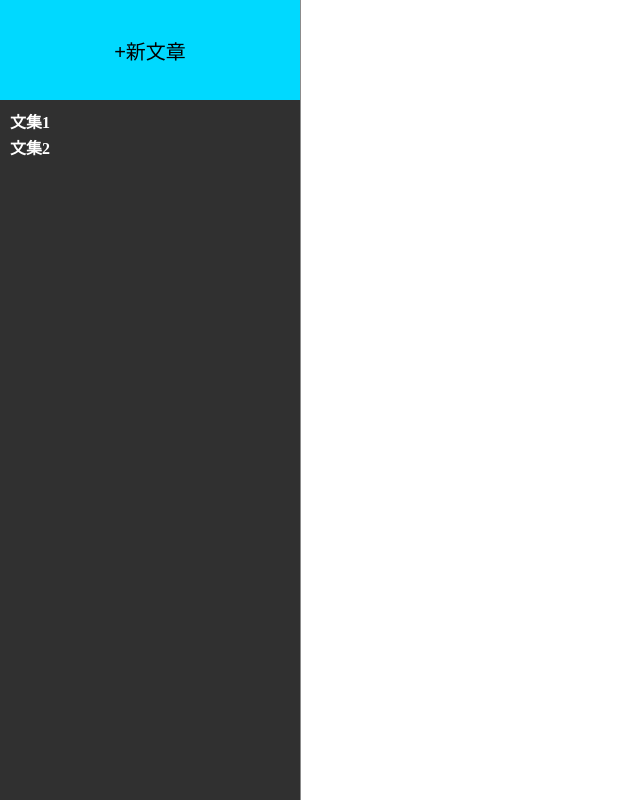
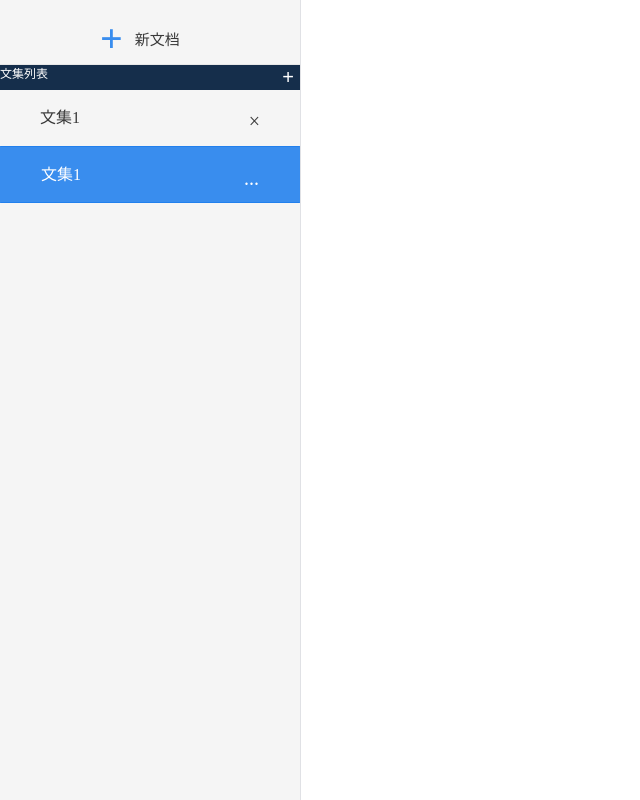
Before and after one commit to HeyManLean/MyBlog, a Python web app: template app/templates/editor.html in a window 1280 px wide. Shown: the whole page, without its empty margins (0-640 px from the left). Run offline with Jinja, Linux system fonts and the light colour scheme; the template is opened without the code that fills it, so the values that code supplies are empty.

Commit message:
修改编辑器

```diff
--- a/app/static/css/editor.css
+++ b/app/static/css/editor.css
@@ -12,56 +12,122 @@ body {
 
 ul {
     margin: 0;
-}
-
-a {
-    color: #b3b3b3;
+    padding: 0;
 }
 
 
-.side-bar {
+.sidebar {
     width: 300px;
     height: 100%;
-    background: #303030;
-    border-right: 1px #8b8b8b solid;
-    color: white;
-    font-weight: bold;
+    position: relative;
+    border-right: 1px solid #e0e1e5;
+    background-color: #f5f5f5;
+    -moz-user-select: none;
+    /*火狐*/
+    -webkit-user-select: none;
+    /*webkit浏览器*/
+    user-select: none;
 }
 
-.side-bar-list,
-.side-bar-list-item {
+.sidebar-item,
+.sidebar-list {
     list-style: none;
-    padding: 10px;
 }
 
-.side-bar-list-item a {
-    text-decoration: none;
+.sidebar-item label:hover, .sidebar-list li:hover {
+    background: #e4edf8;
+    cursor: pointer;
+}
+
+.sidebar-item input,
+.sidebar-item .sidebar-list {
+    display: none;
+}
+
+.sidebar-item input[type="checkbox"]:checked + ul {
+    display: block;
+}
+
+.sidebar-item label {
+    display: block;
+    margin: 0;
+    padding: 15px 40px;
+    font-size: 16px;
+    cursor: pointer;
+    color: #393939;
+}
+
+.sidebar-item label.active{
+    background: #398dee;
+    border: 1px solid #2280ed;
+    border-color: #2280ed transparent;
+    color: #fff;
+}
+
+.hd {
+    border-bottom: 1px solid rgba(0, 0, 0, 0.06);
+    box-shadow: 0 1px #fff;
+    white-space: nowrap;
+}
+
+.create {
+    margin: 0 auto;
+    cursor: pointer;
     width: 100px;
 }
 
-.side-bar-list-item li:hover {
-    background: grey;
+.create-icon {
+    position: relative;
+    color: #398dee;
+    font-size: 40px;
+    font-weight: bold;
+    top: 7px;
 }
 
-.side-bar-list input,
-.side-bar-list .side-bar-list-item {
-    display: none;
+.create-text {
+    font-size: 15px;
+    margin-left: 8px;
+    color: #393939;
+    position: relative;
 }
 
-.side-bar-list input[type="checkbox"]:checked+ul {
-    display: block;
+.create:hover *{
+    color: #398dee;
 }
 
+.sidebar-list li{
+    padding: 10px 50px;
+    color: #686868
+}
 
-.create-post {
+.sidebar-list li.active {
+    background-color: #eaf0fb;
+}
+
+.category-header {
+    height: 25px;
+    font-size: 12px;
+    background-color: #152e4b;
+    color: white;
+}
+
+.create-category {
+    float: right;
+    background-color: #152e4b;
+    color: white;
     border: none;
-    background: #0fc1ce;
-    text-align: center;
-    width: 100%;
-    height: 100px;
     font-size: 20px;
 }
 
-.create-post:hover {
-    background: #00d9ff;
+.delete-category {
+    float: right;
+    font-size: 20px;
 }
+.create-category:hover {
+    background-color: #398dee;
+}
+
+.delete-category:hover {
+    color: black;
+    font-weight: bold;
+}
--- a/app/templates/editor.html
+++ b/app/templates/editor.html
@@ -5,42 +5,54 @@
     <meta charset="UTF-8">
     <title>LEAN-EDITOR</title>
     <link type="image/x-icon" rel="shortcut icon" href="/static/images/logo.png">
+    <link href="//netdna.bootstrapcdn.com/font-awesome/4.7.0/css/font-awesome.min.css" rel="stylesheet">
     <link type="text/css" rel="stylesheet" href="/static/css/editor.css">
+
 </head>
 
 <body>
-    <div class="side-bar">
-        <button class="create-post">+新文章</button>
-        <ul class="side-bar-list">
+    <div class="sidebar">
+        <div class="hd">
+            <div class="create">
+                <span class="create-icon">+</span>
+                <span class="create-text">新文档</span>
+            </div>
+        </div>
+        <div class="category-header">
+            <span>文集列表</span>
+            <button class="create-category">+</button>
+        </div>
+        <ul class="sidebar-item">
             <li>
-                <label for="c1"><span class="category-label">文集1</span></label>
+                <label for="c1" class="category-label">文集1
+                    <span class="delete-category">×</span>
+                </label>
                 <input type="checkbox" name="c1" id="c1" value="1">
-
-                <ul class="side-bar-list-item">
+                <ul class="sidebar-list">
                     <li>
-                        <a href="#1">文章1</a>
+                        <div cid=1>文章1</div>
                     </li>
                     <li>
-                        <a href="#2">文章2</a>
+                        <div cid=2>文章1</div>
                     </li>
                     <li>
-                        <a href="#3">文章3</a>
+                        <div cid=3>文章1</div>
                     </li>
                 </ul>
             </li>
             <li>
-                <label for="c2" class="category-label">文集2</label>
+                <label for="c2" class="category-label active">文集1
+                    <span class="delete-category">...</span></label>
                 <input type="checkbox" name="c2" id="c2" value="2">
-
-                <ul class="side-bar-list-item">
+                <ul class="sidebar-list">
                     <li>
-                        <a href="#1">文章1</a>
+                        <div cid=1>文章1</div>
                     </li>
                     <li>
-                        <a href="#2">文章2</a>
+                        <div cid=2>文章1</div>
                     </li>
-                    <li>
-                        <a href="#3">文章3</a>
+                    <li class="active">
+                        <div cid=3>文章1</div>
                     </li>
                 </ul>
             </li>
```
Also changed, not shown: app/static/css/style.css (+3 -12 lines), app/static/fonts/CabinSketch-Bold.ttf (renamed from app/static/font/CabinSketch-Bold.ttf), app/static/fonts/CabinSketch-Regular.ttf (renamed from app/static/font/CabinSketch-Regular.ttf), app/static/fonts/Courgette-Regular.ttf (renamed from app/static/font/Courgette-Regular.ttf), app/static/fonts/Oswald-Bold.ttf (renamed from app/static/font/Oswald-Bold.ttf), app/static/fonts/Oswald-Medium.ttf (renamed from app/static/font/Oswald-Medium.ttf), app/static/fonts/sourcesanspro.woff2 (renamed from app/static/font/sourcesanspro.woff2).
